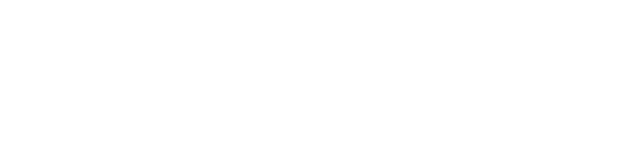
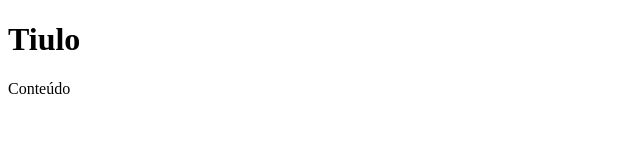
Before and after one commit to filypef/udemy-programando, a plain HTML site: page doctype_html_head_body/index.html in a window 1280 px wide. Shown: the whole page, without its empty margins (0-640 px from the left). Drawn offline with Linux system fonts and the light colour scheme.

Commit message:
adicionando informacao de titulo e conteudo

```diff
--- a/doctype_html_head_body/index.html
+++ b/doctype_html_head_body/index.html
@@ -4,9 +4,10 @@
     <meta charset="UTF-8">
     <meta name="viewport" content="width=device-width, initial-scale=1.0">
     <meta http-equiv="X-UA-Compatible" content="ie=edge">
-    <title>Document</title>
+    <title>Minha página</title>
 </head>
 <body>
-
+    <h1>Tiulo</h1>
+    <p>Conteúdo</p>
 </body>
 </html>
```
